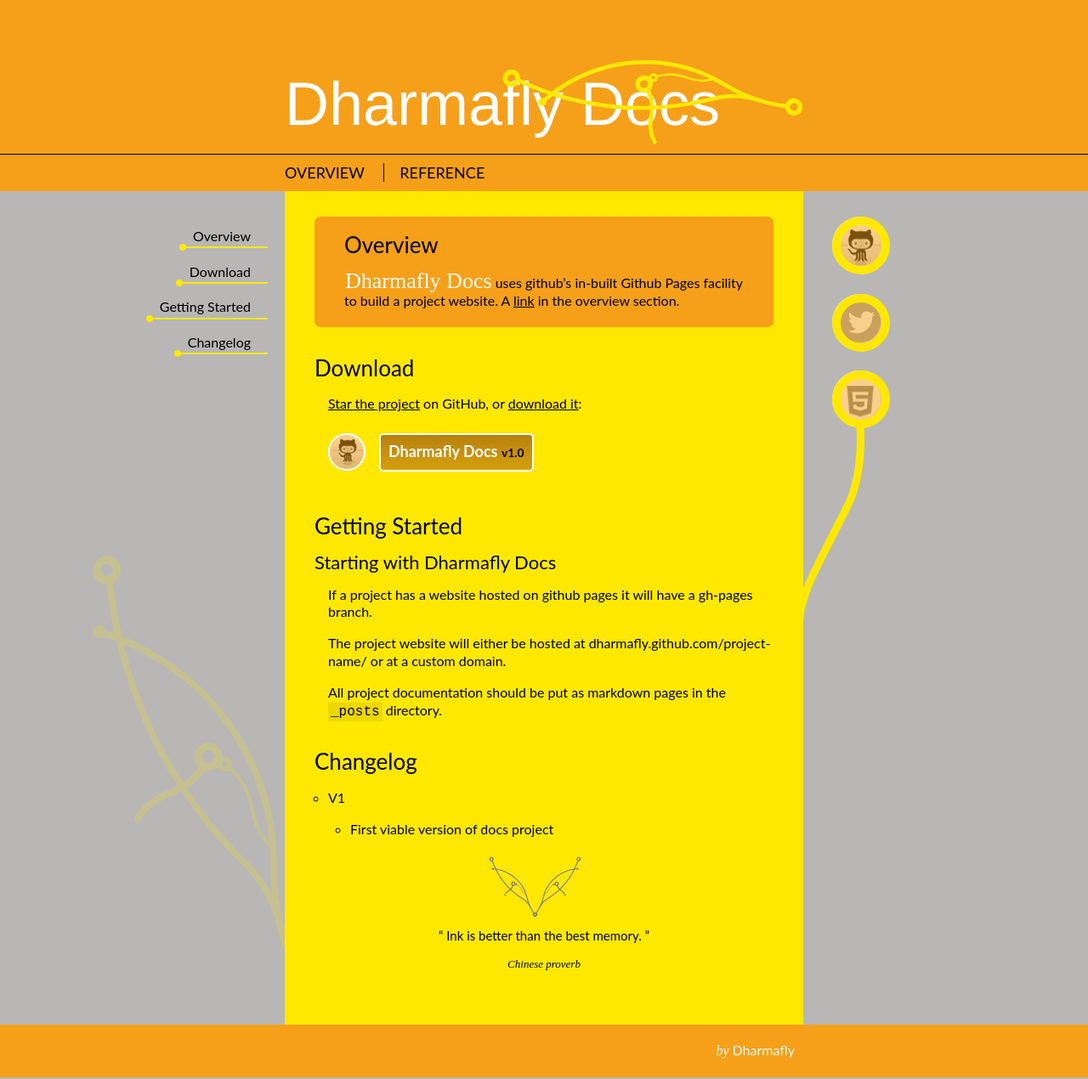
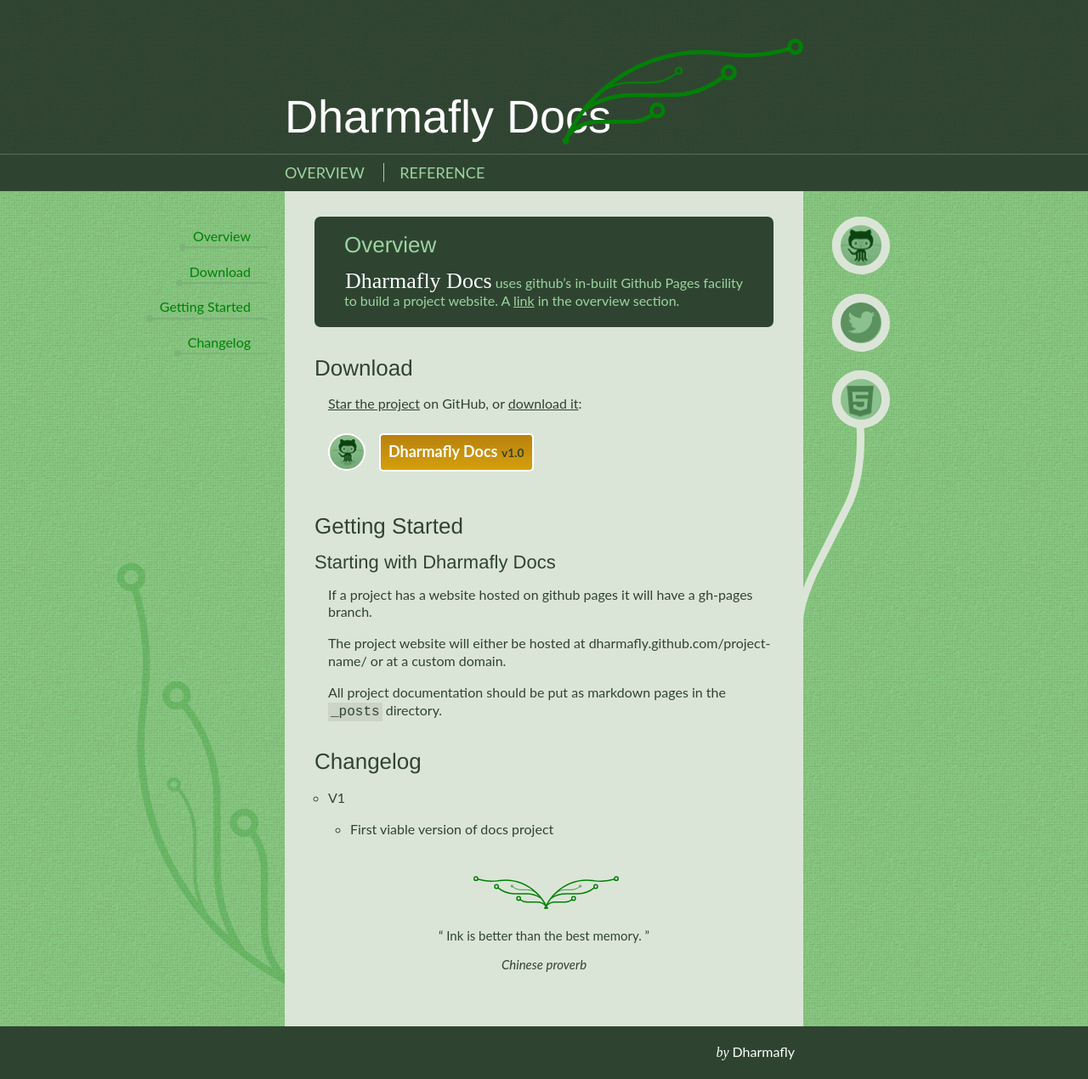
Before and after one commit to dharmafly/noodle, a Jekyll site: the page built from index.html, in a window 1280 px wide. Shown: the whole page at 85% size. Built offline with Jekyll 4.4.1, drawn with Linux system fonts in a browser that asks for light colours; nearby versions of some CDN libraries; Markdown is read by kramdown in place of the engine named in the settings.

Commit message:
#195 changed quote attribution to default font

```diff
--- a/_config.yml
+++ b/_config.yml
@@ -4,7 +4,7 @@
 GITHUB_PROJECT_URL: https://github.com/dharmafly/dharmafly-docs
 
 # Site theme (options: forest, ocean, horus, seagrass, sundae, slate)
-THEME: horus
+THEME: forest
 
 
 ############ Options
--- a/_includes/global.css
+++ b/_includes/global.css
@@ -532,9 +532,8 @@
 }
 
 .quote cite {
-    font-size: 1.3em;
+    font-size: 1.5em;
     font-style: italic;
-    font-family: {{ page.font}} , serif;
 }
 
 .quote {
```
